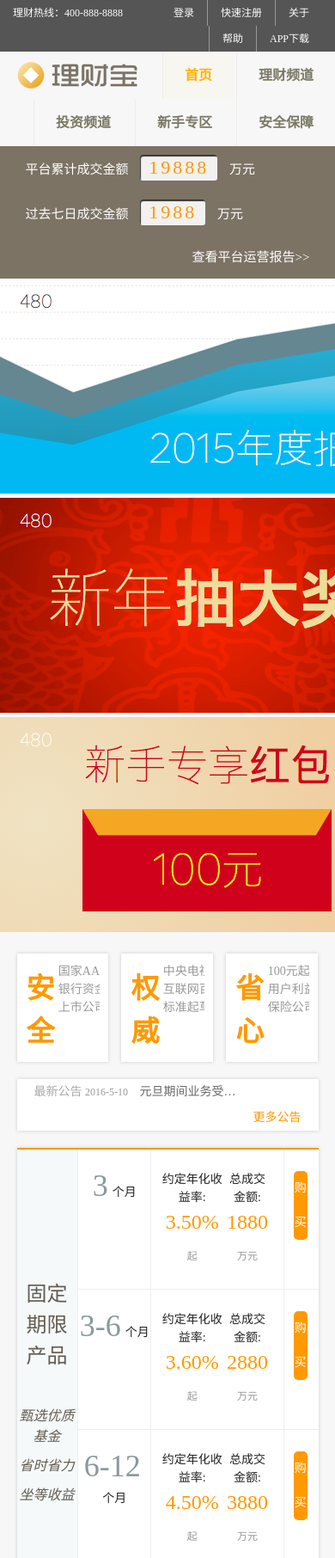
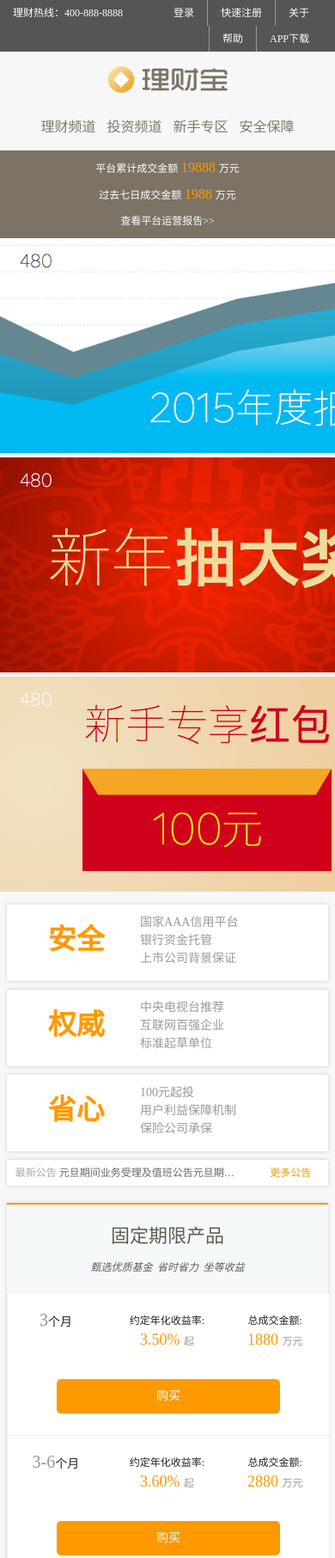
Before and after one commit to chaosJS/responsiveWebApp, a plain HTML site: page src/index.html in a window 390 px wide. Shown: the top 1812 px of the page at 86% size. Drawn offline with Linux system fonts and the light colour scheme.

Commit message:
实现三种屏幕的响应式媒体查询页面

```diff
--- a/src/css/main.css
+++ b/src/css/main.css
@@ -146,6 +146,31 @@
     color: #fff;
 }
 
+/*顶部导航下方的媒体查询开始*/
+@media only screen and (max-width: 50em) {
+    /*针对屏幕，并且小于等于800px(800px换算成em为50em：800/16px)的屏幕执行：*/
+    header.top ul li a {
+        padding: 0 1em;
+    }
+
+}
+
+@media only screen and (min-width: 30.065em) and (max-width: 50em) {
+    /*针对屏幕，并且大于480px小于800px的屏幕执行：*/
+    header .top .tel,
+    header .top ul li:nth-child(3),
+    header .top ul li:nth-child(4) {
+        display: none;
+    }
+
+}
+
+@media only screen and (max-width: 30em) {
+    /*针对屏幕，并且小于等于480px的屏幕执行：*/
+
+}
+
+/*顶部导航下方的媒体查询结束*/
 /*主导航.main*/
 header .main {
     padding: 0;
@@ -183,6 +208,54 @@
     color: #ffb300;
     background-color: #f8f6f1;
 }
+
+/*logo行的媒体查询开始*/
+@media only screen and (max-width: 50em) {
+    /*针对屏幕，并且小于等于800px(800px换算成em为50em：800/16px)的屏幕执行：*/
+    header .main .brand {
+        float: none;
+        display: block;
+        padding: 0;
+        margin: 1.5rem auto 0.5rem;
+        text-align: center;
+    }
+
+    header .main ul {
+        text-align: center;
+    }
+
+    header .main ul li {
+        border: none;
+    }
+
+    header .main ul li a {
+        padding: 0 1.5rem;
+    }
+
+}
+
+@media only screen and (min-width: 30.065em) and (max-width: 50em) {
+    /*针对屏幕，并且大于480px小于800px的屏幕执行：*/
+
+}
+
+@media only screen and (max-width: 30em) {
+    /*针对屏幕，并且小于等于480px的屏幕执行：*/
+    header .main ul li {
+        line-height: 3rem;
+    }
+
+    header .main ul li:first-child {
+        display: none;
+    }
+
+    header .main ul li a {
+        font-weight: normal;
+        padding: 0 0.5rem;
+    }
+}
+
+/*logo行的媒体查询结束*/
 
 /*页面container主要部分*/
 .container {
@@ -234,9 +307,50 @@
     line-height: 3rem;
     color: #fff;
 }
+/*交易信息媒体查询的开始*/
+@media only screen and (max-width: 50em) {
 
-/*广告轮播*/
+    .trans-data {
+        padding: 1rem 0.5rem;
+    }
+
+    .trans-data span {
+        font-size: 1.2rem;
+    }
+
+    .trans-data span.trans-money {
+        font-size: 1.6rem;
+        margin: 0;
+        padding: 0;
+        letter-spacing: inherit;
+        box-shadow: none;
+        background: transparent;
+    }
+
+    .trans-report a {
+        font-size: 1.2rem;
+    }
+}
+
+@media only screen and (max-width: 30em) {
+
+    .transaction {
+        padding: 0.5rem 0;
+    }
+
+    .trans-data, .trans-report {
+        float: none;
+        text-align: center;
+    }
+
+    .trans-data, .trans-report a {
+        padding: 0;
+    }
+}
+/*交易信息媒体查询的结束*/
+/*图片轮播开始*/
 /*站位*/
+/*图片轮播结束*/
 .feature {
     width: 90%;
     margin: 2rem auto;
@@ -248,7 +362,7 @@
     display: inline-block;
     width: calc(33.33333% - 3rem);
     /*css3计算：3等分减去*/
-    padding: 1rem ;
+    padding: 1rem;
     font-size: 1.4rem;
     background-color: #fff;
     box-shadow: 0 0 4px #ccc;
@@ -278,6 +392,41 @@
     overflow: hidden;
     white-space: nowrap;
 }
+/*feature媒体查询开始*/
+@media only screen and (min-width: 30.0625em) and (max-width: 50em) {
+
+    .feature .item h3,
+    .feature .item p {
+        display: block;
+        width: 100%;
+        font-size: 2.6rem;
+        text-align: center;
+    }
+
+    .feature .item p {
+        font-size: 1.2rem;
+    }
+}
+
+@media only screen and (max-width: 30em) {
+
+    .feature {
+        width: 96%;
+        margin: 1rem auto;
+    }
+
+    .feature .item {
+        display: block;
+        width: auto;
+    }
+
+    .feature .item + .item {
+        margin: 1rem 0 0;
+    }
+}
+
+/*feature媒体查询结束*/
+
 /*最新公告样式*/
 .notice {
     width: 90%;
@@ -320,6 +469,25 @@
     margin-right: 2rem;
     color: #ff9900;
 }
+/*通知列媒体查询开始*/
+@media only screen and (max-width: 30em) {
+
+    .notice {
+        width: 96%;
+        margin: 1rem auto;
+        font-size: 1.2rem;
+    }
+
+    .notice a {
+        margin-left: 1rem;
+    }
+
+    .notice a span {
+        display: none;
+    }
+}
+
+/*通知列媒体查询结束*/
 /*产品列表*/
 .product {
     width: 90%;
@@ -448,7 +616,93 @@
     background-color: #ccc !important;
     cursor: not-allowed;
 }
+/*产品部分媒体查询开始*/
+@media only screen and (max-width: 50em) {
 
+    .product h2 {
+        float: none;
+        width: 100%;
+        margin-top: 2rem;
+        font-size: 2.2rem;
+    }
+
+    .product h2 em:first-child {
+        margin-top: 0;
+    }
+
+    .product h2 em {
+        display: inline;
+        font-size: 1.2rem;
+    }
+
+    .product .product-content {
+        float: none;
+        width: 100%;
+    }
+
+    .product .product-content .item h3 {
+        margin-bottom: 0
+    }
+
+    .product .product-content .item h3 em {
+        font-size: 2.4rem;
+    }
+
+    .product .product-content .item .info {
+        padding: 1rem 1rem 0;
+        font-size: 1.2rem;
+    }
+
+    .product .product-content .item .info p span {
+        font-size: 2rem;
+    }
+
+    .product .product-content .item .buy a {
+        margin: 0.5rem auto;
+    }
+}
+
+@media only screen and (max-width: 30em) {
+
+    .product {
+        width: 96%;
+    }
+
+    .product h2 em:first-child:before {
+        content: " ";
+        display: table;
+    }
+
+    .product .product-content .item h3 em {
+        font-size: 2rem;
+        margin-right: 0;
+    }
+
+    .product .product-content .item .info {
+        float: right;
+        width: 70%;
+        padding: 1rem 0;
+        border: none;
+    }
+
+    .product .product-content .item .info p span {
+        font-size: 1.8rem;
+    }
+
+    .product .product-content .item .buy {
+        clear: both;
+        float: none;
+        width: 100%;
+        padding: 1rem 0 2rem;
+    }
+
+    .product .product-content .item .buy a {
+        margin-top: 0;
+        max-width: 26rem;
+    }
+}
+
+/*产品部分媒体查询结束*/
 /*底部导航*/
 .footer {
     padding: 3rem 0;
@@ -485,7 +739,39 @@
     font-size: 1.6rem;
     line-height: 3rem;
 }
+/*底部导航媒体查询开始*/
+@media only screen and (max-width: 50em) {
 
+    .footer-content .brand {
+        display: none;
+    }
+
+    .footer-content ul {
+        width: 20%;
+    }
+
+    .footer-content ul li {
+        font-size: 1.2rem;
+        line-height: 2rem;
+    }
+
+    .footer-content ul li.title {
+        font-size: 1.4rem;
+        line-height: 2.5rem;
+    }
+}
+
+@media only screen and (max-width: 30em) {
+    .footer-content {
+        width: 98%;
+    }
+
+    .footer-content ul li.title {
+        font-size: 1.2rem;
+        line-height: 2rem;
+    }
+}
+/*底部导航媒体查询结束*/
 /*footer底部样式*/
 footer {
     width: 100%;
```
